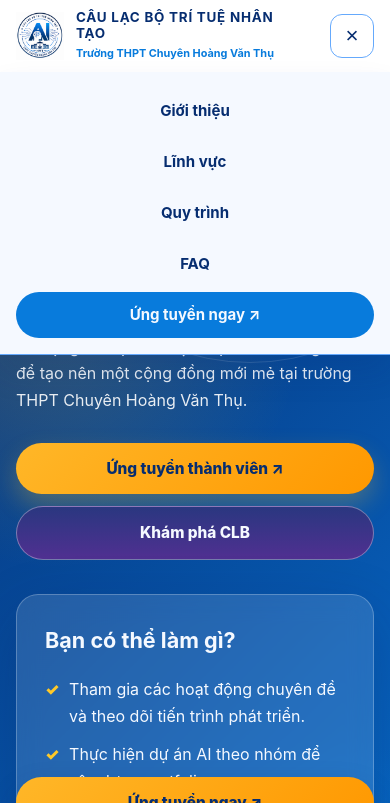
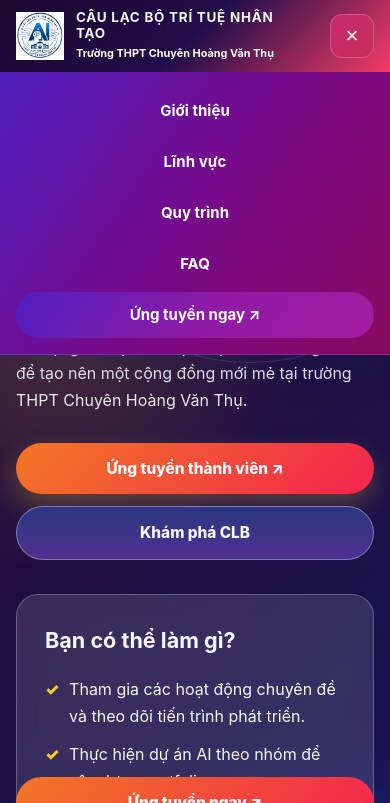
Before and after one commit to haidangleo11/aiclub, a plain HTML site: page index.html in a window 390 px wide. Both pictures are taken after a click on the button "Mở menu". Shown: the top 803 px of the page. Drawn offline with Linux system fonts and the light colour scheme.

Commit message:
[cimeraldz] revamp coloring mnor

```diff
--- a/index.html
+++ b/index.html
@@ -2,10 +2,10 @@
 <html lang="vi"><head>
     <meta charset="UTF-8">
     <meta name="viewport" content="width=device-width, initial-scale=1.0">
-    <meta name="description" content="HVT AI Club - Câu lạc bộ Trí tuệ Nhân tạo tại THPT Chuyên Hoàng Văn Thụ. Tuyển đội ngũ nòng cốt ở các ban Kỹ thuật, Truyền thông và Thiết kế.">
+    <meta name="description" content="HVT AI Club - Câu lạc bộ Trí tuệ Nhân tạo tại THPT Chuyên Hoàng Văn Thụ.">
     <meta name="theme-color" content="#062d70">
     <meta property="og:type" content="website">
-    <meta property="og:title" content="HVT AI Club | Xây nền tảng AI, tạo tác động thật">
+    <meta property="og:title" content="HVT AI Club | THPT Chuyên Hoàng Văn Thụ">
     <meta property="og:description" content="Tham gia đội ngũ nòng cốt HVT AI Club và cùng học hỏi, xây dựng dự án AI, truyền thông, thiết kế và hoạt động công nghệ.">
     <meta property="og:image" content="icon.png">
     <meta property="og:locale" content="vi_VN">
@@ -110,9 +110,9 @@
             top: 0;
             z-index: 1000;
             min-height: var(--header-height);
-            background: rgba(255, 255, 255, 0.96);
-            border-bottom: 1px solid rgba(223, 232, 243, 0.9);
-            box-shadow: 0 5px 22px rgba(8, 45, 112, 0.07);
+            background: linear-gradient(135deg,#1e062e,#200d4a,#f53d65);
+            border-bottom: 1px solid rgba(223, 232, 243, 0.3);
+            box-shadow: 0 5px 22px rgba(8, 45, 112, 0.1);
             backdrop-filter: blur(12px);
         }
 
@@ -128,7 +128,7 @@
             display: inline-flex;
             align-items: center;
             gap: 12px;
-            color: var(--navy);
+            color: var(--white);
             text-decoration: none;
         }
 
@@ -151,7 +151,7 @@
 
         .brand-copy span {
             margin-top: 4px;
-            color: var(--blue);
+            color: #ffffff;
             font-size: 0.76rem;
             font-weight: 700;
         }
@@ -160,9 +160,9 @@
             display: none;
             width: 44px;
             height: 44px;
-            color: var(--navy);
-            background: transparent;
-            border: 1px solid var(--line);
+            color: #ffffff;
+            background: linear-gradient(135deg,#c92c70,#c72e59);
+            border: 1px solid rgb(255,255,255,0.2);
             border-radius: 12px;
             cursor: pointer;
             font-size: 1.4rem;
@@ -182,7 +182,7 @@
             display: inline-flex;
             align-items: center;
             min-height: 42px;
-            color: var(--navy);
+            color: #ffffff;
             font-size: 0.94rem;
             font-weight: 750;
             text-decoration: none;
@@ -223,7 +223,7 @@
         .nav-cta {
             padding: 10px 17px;
             color: var(--white) !important;
-            background: var(--blue);
+            background: linear-gradient(-55deg,#a61b9f,#8c1ba6,#4f1fbf);
         }
 
         .nav-cta:hover,
@@ -238,13 +238,13 @@
             background:
                 radial-gradient(circle at 14% 20%, rgba(255, 201, 40, 0.18), transparent 24%),
                 radial-gradient(circle at 90% 85%, rgba(8, 123, 220, 0.75), transparent 34%),
-                linear-gradient(135deg, #062d70 0%, #075bb4 58%, #087bdc 100%);
+                linear-gradient(135deg, #280833 0%, #1a134d 58%, #291063 100%);
         }
 
         .hero::before,
         .hero::after {
             position: absolute;
-            border: 1px solid rgba(255, 255, 255, 0.13);
+            border: 1.5px solid rgba(255, 255, 255, 0.13);
             border-radius: 50%;
             content: "";
         }
@@ -345,13 +345,13 @@
         }
 
         .button-primary {
-            color: var(--navy);
-            background: linear-gradient(135deg, #ffb728 0%, #ff9800 100%);
+            color: var(--white);
+            background: linear-gradient(135deg, #f27724 0%, #f2244e 100%);
             box-shadow: 0 11px 24px rgba(255, 201, 40, 0.25);
         }
 
         .button-primary:hover {
-            background: linear-gradient(135deg, #ffda55 0%, #ffb300 100%);
+            background: linear-gradient(135deg, #3c24f2 0%, #24f262 100%);
             box-shadow: 0 15px 30px rgba(255, 201, 40, 0.34);
         }
 
@@ -362,7 +362,7 @@
         }
 
         .button-secondary:hover {
-            background: linear-gradient(to bottom, #4054c2 0%, #633ab5 100%);
+            background: linear-gradient(to bottom, #2a3780 0%, #633ab5 100%);
         }
 
         .hero-card {
@@ -596,7 +596,7 @@
             font-size: 1rem;
         }
         .role-card h5 {
-            background: linear-gradient(90deg,#f7af28 0%,#f72847 100%);
+            background: linear-gradient(90deg,#2e185e 0%,#6e1b6c);
             -webkit-background-clip: text;
             background-clip: text;
             -webkit-text-fill-color: transparent;
@@ -675,7 +675,7 @@
         .recruitment-banner {
             padding: 46px;
             color: var(--white);
-            background: linear-gradient(135deg, #1f2161, #562775);
+            background: linear-gradient(120deg,#2c0d7a,#0f0966,#440966);
             border-radius: 28px;
             box-shadow: 0 22px 55px rgba(8, 45, 112, 0.2);
         }
@@ -806,7 +806,7 @@
             align-items: center;
             padding: 34px;
             color: var(--white);
-            background: var(--navy);
+            background: linear-gradient(120deg,#2c0d7a,#0f0966,#440966);
             border-radius: var(--radius);
         }
 
@@ -940,13 +940,13 @@
                 position: fixed;
                 inset: var(--header-height) 0 auto 0;
                 padding: 16px;
-                background: var(--white);
-                border-bottom: 1px solid var(--line);
+                background: linear-gradient(-55deg,#8a0a5f,#760a8a,#4f1fbf);
+                border-bottom: 1px solid rgb(255,255,255,0.1);
                 box-shadow: 0 18px 30px rgba(8, 45, 112, 0.12);
                 opacity: 0;
                 pointer-events: none;
                 transform: translateY(-10px);
-                transition: opacity 0.2s ease, transform 0.2s ease;
+                transition: opacity 0.5s ease, transform 0.2s ease;
             }
 
             .site-nav.is-open {
@@ -1136,7 +1136,7 @@
                     <p class="section-kicker">Năm hướng phát triển</p>
                     <p>-----------</p>
                     <h2 id="roles-title">Chọn nơi bạn có thể tạo giá trị</h2>
-                    <p>Chúng tôi chia CLB thành 3 bộ phận, nhưng vẫn giữ nguyên định hướng: đưa ý tưởng công nghệ đến gần hơn với cộng đồng.</p>
+                    <p>Chúng tôi chia CLB thành 5 bộ phận, nhưng vẫn giữ nguyên định hướng: đưa ý tưởng công nghệ đến gần hơn với cộng đồng.</p>
                 </div>
                 <div class="roles-grid">
                     <article class="step-card role-card">
@@ -1358,13 +1358,13 @@
             <div class="footer-grid">
                 <div class="footer-brand">
                     <strong>Câu lạc bộ Trí tuệ Nhân tạo</strong>
-                    <span>Trường THPT Chuyên Hoàng Văn Thụ</span>
+                    <span>THPT Chuyên Hoàng Văn Thụ</span>
                     <P></p>
                     <p>■ Theme [Seasonal Change]: Post-summer August</p>
                     <p>■ Color: #087bdc; #ffc928.</p>
-                    <p>■ Website creator/owner: fctc_firefly01 - Nguyễn Hải Đăng</p>
-                    <p>■ Website regular developer/updater: cimeraldz - Nguyễn Đức Hiển</p>
-                    <p>■ Source code on GitHub :D</p>
+                    <p>■ Website creator/owner: fctc_firefly01</p>
+                    <p>■ Website regular developer/updater: cimeraldz</p>
+                    <p>■ ... More on GitHub :D</p>
                 </div>
                 <div class="footer-social">
                     <a href="https://www.facebook.com/profile.php?id=61557457271958" target="_blank" rel="noopener noreferrer">Facebook ↗</a>
```
